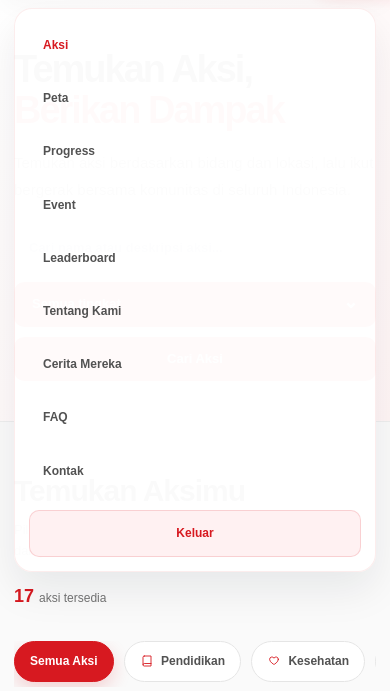
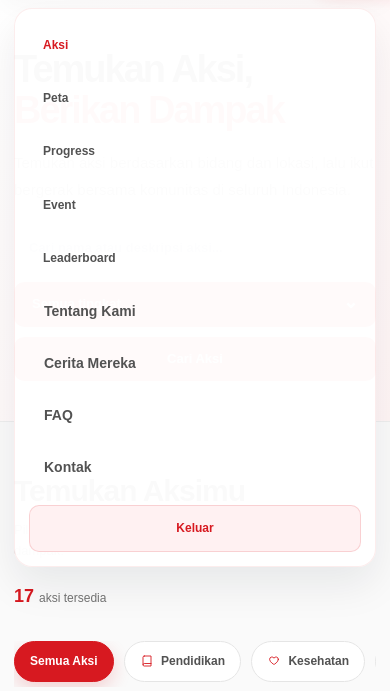
Before and after one commit to F-comand02/TIM-MERDEKA-IDCOMMUNITY, a PHP site: page /pages/aksi.php in a window 390 px wide, after a click that opens the changed part. Shown: the part 70-761 px from the top of the page. Run offline with PHP 8.4, Linux system fonts and the light colour scheme; a user stored in the database is signed in; data comes from the database, SQL or seed files in the repository; data that the repository does not hold is empty.

Commit message:
New Style

```diff
--- a/assets/css/style.css
+++ b/assets/css/style.css
@@ -3479,7 +3479,29 @@ a:focus-visible {
         display: flex !important;
         flex-direction: column;
         align-items: stretch;
+        width: 100%;
         gap: 8px;
+    }
+
+    .nav-mobile-links a {
+        display: flex;
+        align-items: center;
+        min-height: 44px;
+        padding: 12px 14px;
+        border: 1px solid transparent;
+        border-radius: 10px;
+        color: var(--gray-700);
+        font-size: 14px;
+        font-weight: 600;
+        line-height: 1.2;
+    }
+
+    .nav-mobile-links a:hover,
+    .nav-mobile-links a:focus-visible,
+    .nav-mobile-links a.active {
+        border-color: rgba(215, 25, 32, 0.12);
+        background: var(--red-light);
+        color: var(--red);
     }
 }
 
```
